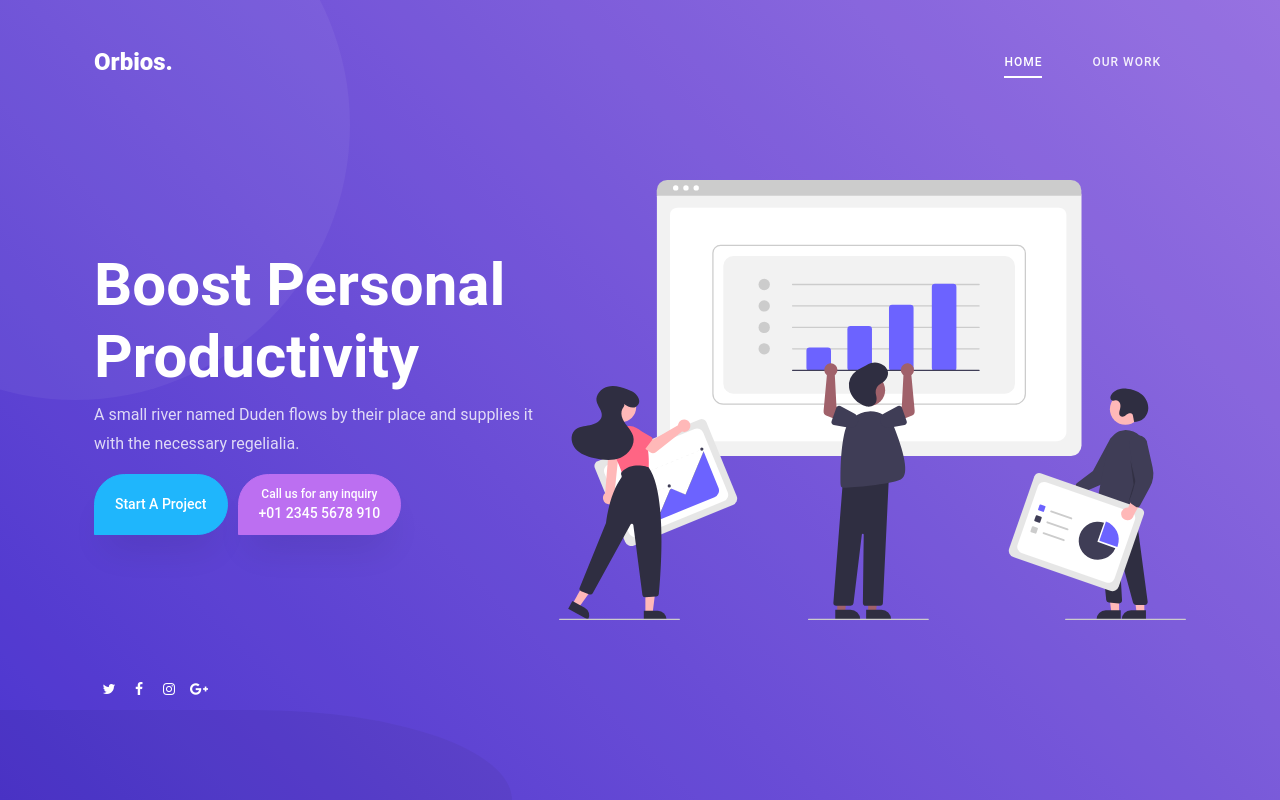
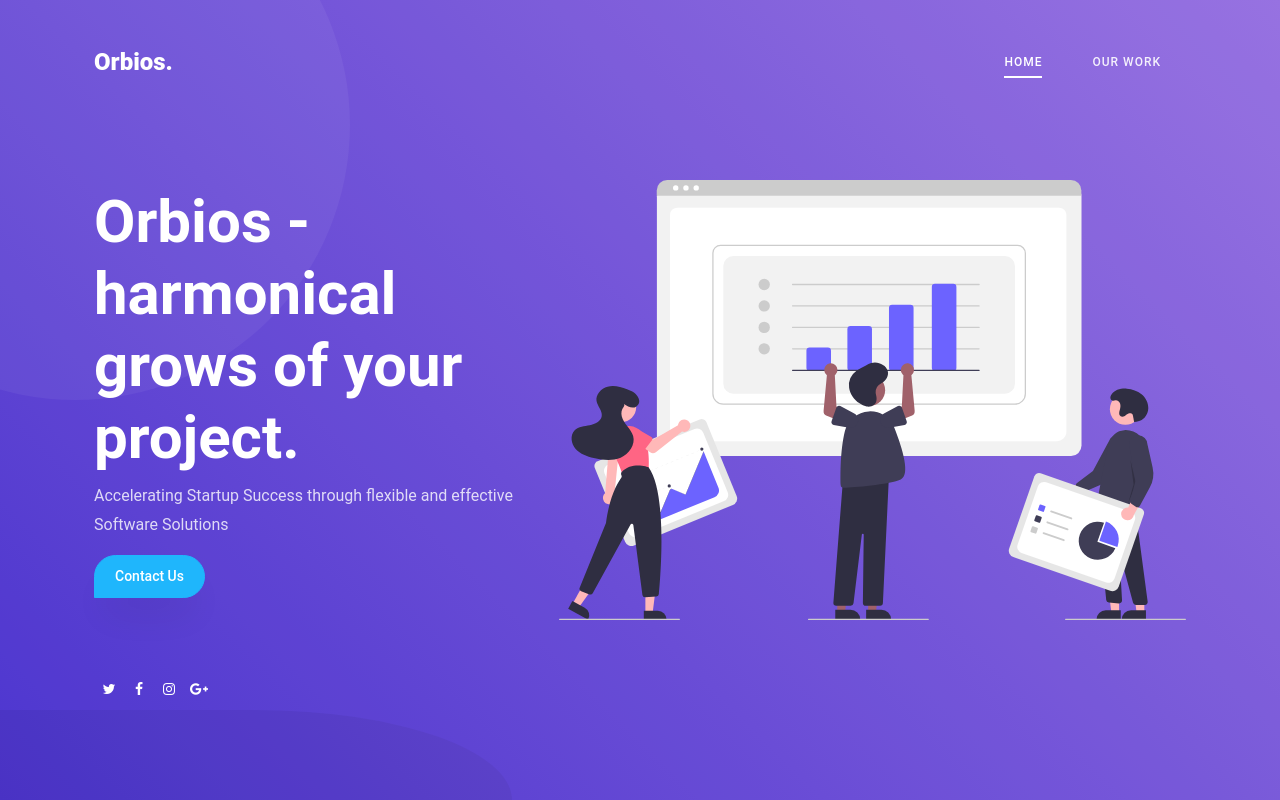
Before and after one commit to Orbios/marketing_site, a Next.js app: page / in a window 1280 px wide. Shown: the top 800 px of the page. Built offline with nearby package versions, Linux system fonts and the light colour scheme.

Commit message:
feat: Contact US - open email

```diff
--- a/src/components/common/Footer/Footer.tsx
+++ b/src/components/common/Footer/Footer.tsx
@@ -1,8 +1,14 @@
 import Link from 'next/link';
 
 import config from 'config';
+import mailHelper from 'helpers/mailHelper';
 
 function Footer() {
+  function sendEmail(e: React.MouseEvent<HTMLAnchorElement, MouseEvent>) {
+    e.preventDefault();
+    mailHelper.sendMail();
+  }
+
   return (
     <footer className="ftco-footer">
       <div className="container-xl">
@@ -137,7 +143,7 @@ function Footer() {
                     </a>
                   </li>
                   <li>
-                    <a href="#">
+                    <a href="#" onClick={sendEmail}>
                       <span className="icon fa fa-paper-plane"></span>
                       <span className="text">{config.socialMedia.email}</span>
                     </a>
--- /dev/null
+++ b/src/helpers/mailHelper.ts
@@ -0,0 +1,13 @@
+import config from 'config';
+
+const exports = {
+  sendMail
+};
+
+function sendMail(subject?: string) {
+  const email = config.socialMedia.email;
+  const subjectParam = subject ? `?subject=${subject}` : '';
+  window.open(`mailto:${email}${subjectParam}`);
+}
+
+export default exports;
--- a/src/pages/index.tsx
+++ b/src/pages/index.tsx
@@ -1,8 +1,15 @@
 import type {NextPage} from 'next';
+
+import mailHelper from 'helpers/mailHelper';
 
 import Layout from 'components/common/Layout';
 
 const Home: NextPage = () => {
+  function sendEmail(e: React.MouseEvent<HTMLAnchorElement, MouseEvent>) {
+    e.preventDefault();
+    mailHelper.sendMail();
+  }
+
   return (
     <Layout>
       <section className="hero-wrap">
@@ -11,14 +18,11 @@ const Home: NextPage = () => {
           <div className="row no-gutters slider-text align-items-center justify-content-between align-items-stretch">
             <div className="col-md-6 col-lg-5 text d-flex align-items-center">
               <div>
-                <h1 className="">Boost Personal Productivity</h1>
-                <p>A small river named Duden flows by their place and supplies it with the necessary regelialia.</p>
+                <h1 className="">Orbios - harmonical grows of your project.</h1>
+                <p>Accelerating Startup Success through flexible and effective Software Solutions</p>
                 <p className="d-flex">
-                  <a href="#" className="btn btn-primary d-flex align-items-center">
-                    <span>Start A Project</span>
-                  </a>
-                  <a href="#" className="btn btn-secondary">
-                    <span className="call">Call us for any inquiry</span> <span>+01 2345 5678 910</span>
+                  <a href="#" className="btn btn-primary d-flex align-items-center" onClick={sendEmail}>
+                    <span>Contact Us</span>
                   </a>
                 </p>
 
```
